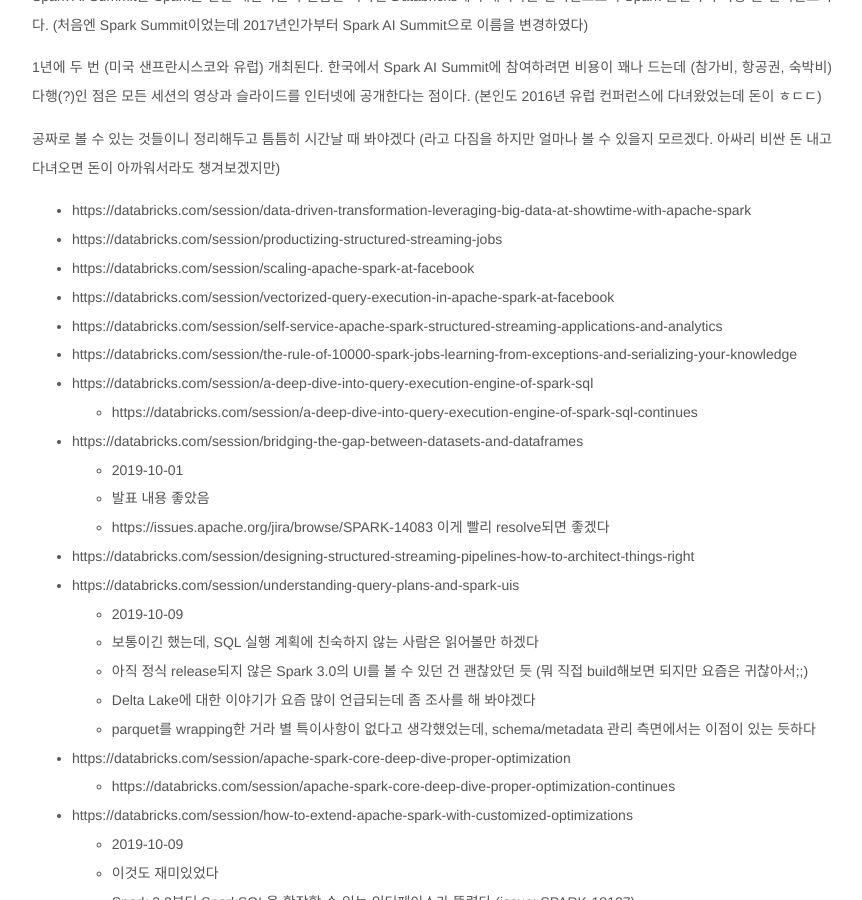
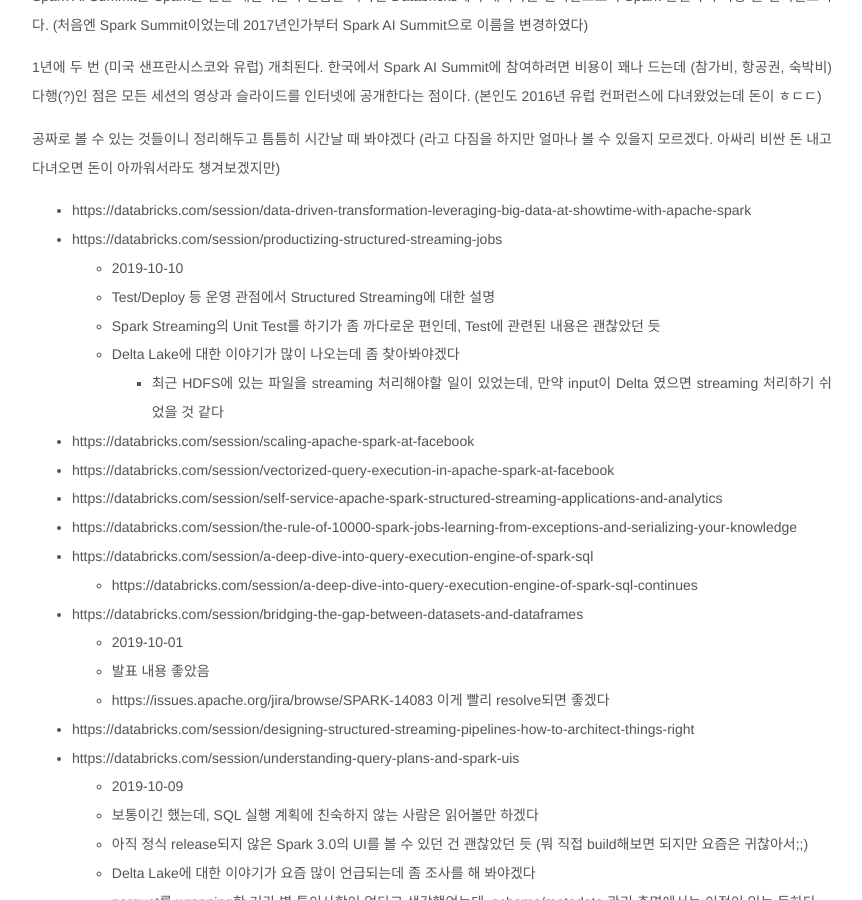
Before and after one commit to jason-heo/jason-heo.github.io, a Jekyll site: the page built from _posts/2019-09-29-spark-ai-summit-2019-na.md, in a window 1280 px wide and 900 px high, scrolled down 371 px. Shown: the whole window, without its empty margins (208-1070 px from the left). Built offline with Jekyll 4.4.1, drawn with Linux system fonts in a browser that asks for light colours; comment, search, counter and statistics services are not loaded.

Commit message:
Update 2019-09-29-spark-ai-summit-2019-na.md

```diff
--- a/_posts/2019-09-29-spark-ai-summit-2019-na.md
+++ b/_posts/2019-09-29-spark-ai-summit-2019-na.md
@@ -8,6 +8,11 @@
 
 - https://databricks.com/session/data-driven-transformation-leveraging-big-data-at-showtime-with-apache-spark
 - https://databricks.com/session/productizing-structured-streaming-jobs
+    - 2019-10-10
+    - Test/Deploy 등 운영 관점에서 Structured Streaming에 대한 설명
+    - Spark Streaming의 Unit Test를 하기가 좀 까다로운 편인데, Test에 관련된 내용은 괜찮았던 듯
+    - Delta Lake에 대한 이야기가 많이 나오는데 좀 찾아봐야겠다
+        - 최근 HDFS에 있는 파일을 streaming 처리해야할 일이 있었는데, 만약 input이 Delta 였으면 streaming 처리하기 쉬었을 것 같다
 - https://databricks.com/session/scaling-apache-spark-at-facebook
 - https://databricks.com/session/vectorized-query-execution-in-apache-spark-at-facebook
 - https://databricks.com/session/self-service-apache-spark-structured-streaming-applications-and-analytics
```
